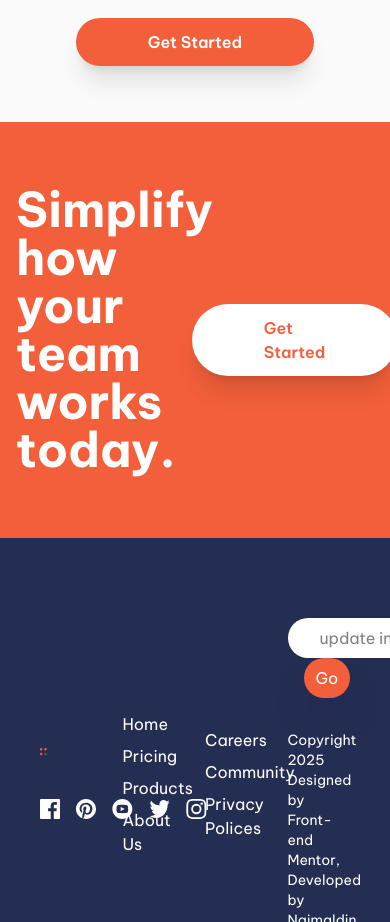
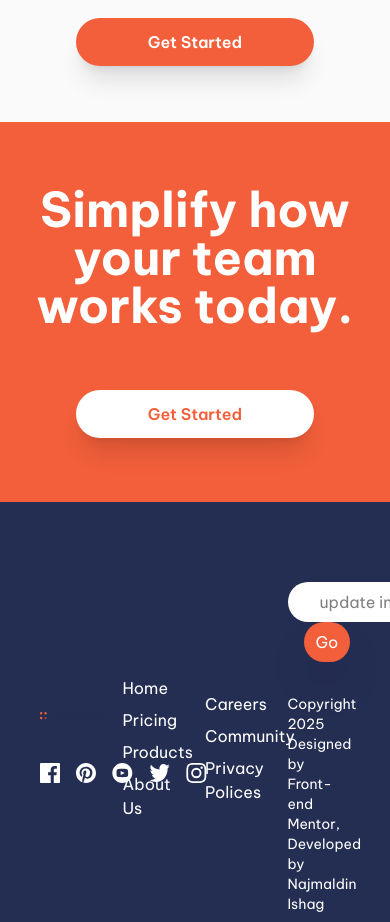
Before and after one commit to Najmaldin-ishag/manage-landing-page, a React (Vite) app: page / in a window 390 px wide. Shown: the part 2983-3905 px from the top of the page. Built offline with nearby package versions, Linux system fonts and the light colour scheme.

Commit message:
made the cta mobile reponsive

```diff
--- a/src/Sections/Cta.jsx
+++ b/src/Sections/Cta.jsx
@@ -2,8 +2,8 @@ import Button from "../Components/Button";
 
 const Cta = () => {
   return (
-    <section className="section-cta ">
-      <div className="grid grid-cols-2 gap-10 items-center justify-center container ">
+    <section className="section-cta max-sm:overflow-hidden">
+      <div className="grid grid-cols-2 gap-10 items-center justify-center container max-sm:flex max-sm:flex-col  max-sm:text-center ">
         <p className="text-white text-5xl font-bold">
           Simplify how your team works today.
         </p>
```
